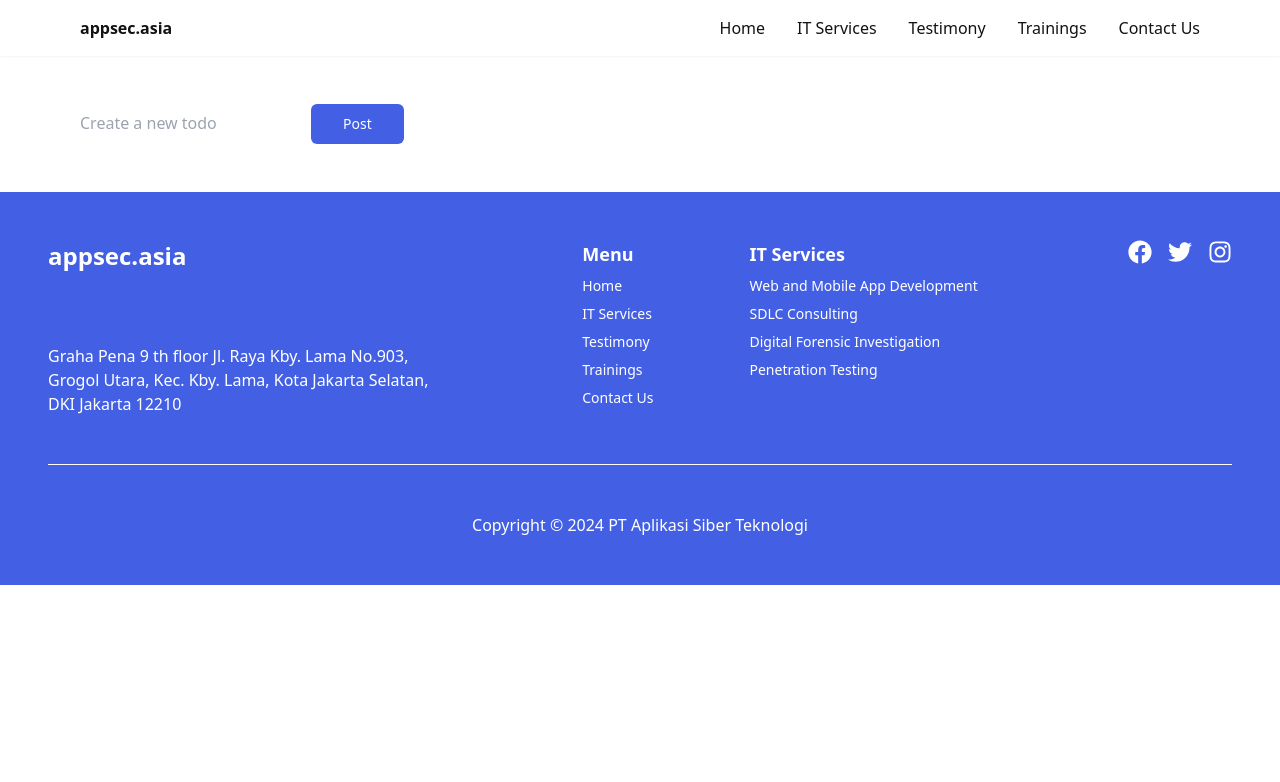
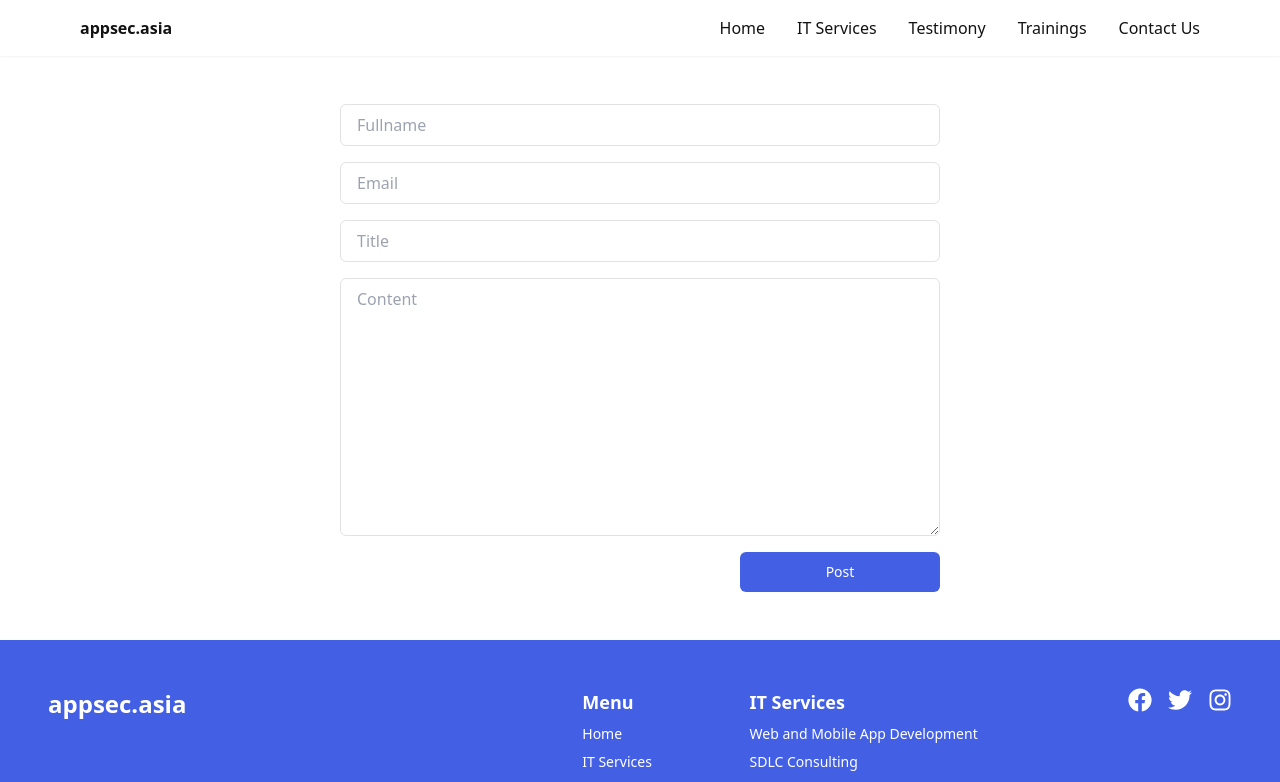
Before and after one commit to mirzavic4869/appsec-asia, a Next.js app: page /post in a window 1280 px wide. Shown: the top 782 px of the page. Built offline with nearby package versions, Linux system fonts and the light colour scheme.

Commit message:
add: post article page

```diff
--- a/src/components/button/button.js
+++ b/src/components/button/button.js
@@ -1,6 +1,6 @@
 import React from 'react'
 
-function Button({ children, classAdd, type, ...props }) {
+function Button({ children, classAdd, type, disabled, ...props }) {
   return (
     <button
       {...props}
--- /dev/null
+++ b/src/components/input/index.js
@@ -0,0 +1,3 @@
+import Input from './input'
+
+export { Input }
--- /dev/null
+++ b/src/components/input/input.js
@@ -0,0 +1,10 @@
+import React from 'react'
+
+export default function Input({ classAdd, ...props }) {
+  return (
+    <input
+      {...props}
+      className={`${classAdd} w-full appearance-none rounded-md border border-solid border-[#e2e2e2] px-4 py-2 outline-none focus:border-secondary focus:ring-secondary`}
+    />
+  )
+}
--- a/src/components/pages/landing-page/hero-section.js
+++ b/src/components/pages/landing-page/hero-section.js
@@ -19,8 +19,8 @@ export default function HeroSection() {
           <ScrollLink to={'#services'} smooth duration={500}>
             <Button>Get services</Button>
           </ScrollLink>
-          <Link href={'https://wa.me/6282154552020'}>
-            <ButtonOutline>Contact us</ButtonOutline>
+          <Link href={'/post'}>
+            <ButtonOutline>Post article</ButtonOutline>
           </Link>
         </div>
       </div>
--- a/src/components/pages/post-page/post-article.js
+++ b/src/components/pages/post-page/post-article.js
@@ -1,93 +1,55 @@
 import { Button } from '@/components/button'
-import React, { useEffect, useState } from 'react'
+import { Input } from '@/components/input'
+import React, { useState } from 'react'
 
 export default function PostArticle() {
-  const [todos, setTodos] = useState(() => {
-    // get the todos from localstorage
-    if (typeof window !== 'undefined') {
-      const savedTodos = localStorage.getItem('todos')
-
-      // if there are todos stored
-      if (savedTodos) {
-        // return the parsed the JSON object back to a javascript object
-        return JSON.parse(savedTodos)
-        // otherwise
-      } else {
-        // return an empty array
-        return []
-      }
-    }
-  })
-  // need state to keep track of the value in the input
-  const [todo, setTodo] = useState('')
-
-  // useEffect to run once the component mounts
-  useEffect(() => {
-    // localstorage only support storing strings as keys and values
-    // - therfore we cannot store arrays and objects without converting the object
-    // into a string first. JSON.stringify will convert the object into a JSON string
-    // reference: https://developer.mozilla.org/en-US/docs/Web/JavaScript/Reference/Global_Objects/JSON/stringify
-    localStorage.setItem('todos', JSON.stringify(todos))
-    // add the todos as a dependancy because we want to update the
-    // localstorage anytime the todos state changes
-  }, [todos])
-
-  // function to get the value of the input and set the new state
-  function handleInputChange(e) {
-    // set the new state value to what's currently in the input box
-    setTodo(e.target.value)
-  }
-
-  // function to create a new object on form submit
-  function handleFormSubmit(e) {
-    // prevent the browser default behavior or refreshing the page on submit
-    e.preventDefault()
-
-    // don't submit if the input is an empty string
-    if (todo !== '') {
-      // set the new todos state (the array)
-      setTodos([
-        // copy the current values in state
-        ...todos,
-        {
-          // setting a basic id to identify the object
-          id: todos.length + 1,
-          // set a text property to the value of the todo state and
-          // trim the whitespace from the input
-          text: todo.trim(),
-        },
-      ])
-    }
-
-    // clear out the input box
-    setTodo('')
-  }
+  const [fullname, setFullname] = useState('')
+  const [title, setTitle] = useState('')
+  const [email, setEmail] = useState('')
   return (
     <div className="px-4 py-12 md:px-16 lg:px-20">
       <div className="mx-auto max-w-7xl">
-        <form onSubmit={handleFormSubmit}>
-          {/* create an input element - make sure to add the value prop
-        with the state value passed in and the onChange prop to update
-        the state every time something is typed in the input */}
-          <input
-            name="todo"
+        <form
+          method="POST"
+          action="https://getform.io/f/9b76b8bf-2270-4906-988a-647a5095de91"
+          className="flex flex-col max-w-[600px] w-full mx-auto space-y-4"
+        >
+          <Input
             type="text"
-            placeholder="Create a new todo"
-            value={todo}
-            onChange={handleInputChange}
+            placeholder="Fullname"
+            name="fullname"
+            onChange={(e) => setFullname(e.target.value)}
           />
-          <Button type={'submit'}>Post</Button>
+          <Input
+            type="text"
+            placeholder="Email"
+            name="email"
+            onChange={(e) => setEmail(e.target.value)}
+          />
+          <Input
+            type="text"
+            placeholder="Title"
+            name="title"
+            onChange={(e) => setTitle(e.target.value)}
+          />
+          <textarea
+            className="w-full appearance-none rounded-md border border-solid border-[#e2e2e2] px-4 py-2 outline-none focus:border-secondary focus:ring-secondary"
+            name="content"
+            rows="10"
+            placeholder="Content"
+          ></textarea>
+          <div className="flex justify-end">
+            <Button
+              disabled={
+                fullname === '' || email === '' || title === '' ? true : false
+              }
+              type={'submit'}
+              classAdd="md:w-[200px]"
+            >
+              Post
+            </Button>
+          </div>
         </form>
-
-        {/* create a ul to hold all of the list items */}
-
-        {/* map over the todos array which creates a new li element for every todo
-        (make sure to add the "key" prop using the unique todo.id value to the li element)
-        remember this is an array of objects - so we need to access the property
-        "text" to get the value we want to display */}
-        {todos?.map((todo) => (
-          <p key={todo.id}>{todo.text}</p>
-        ))}
       </div>
     </div>
   )
```
